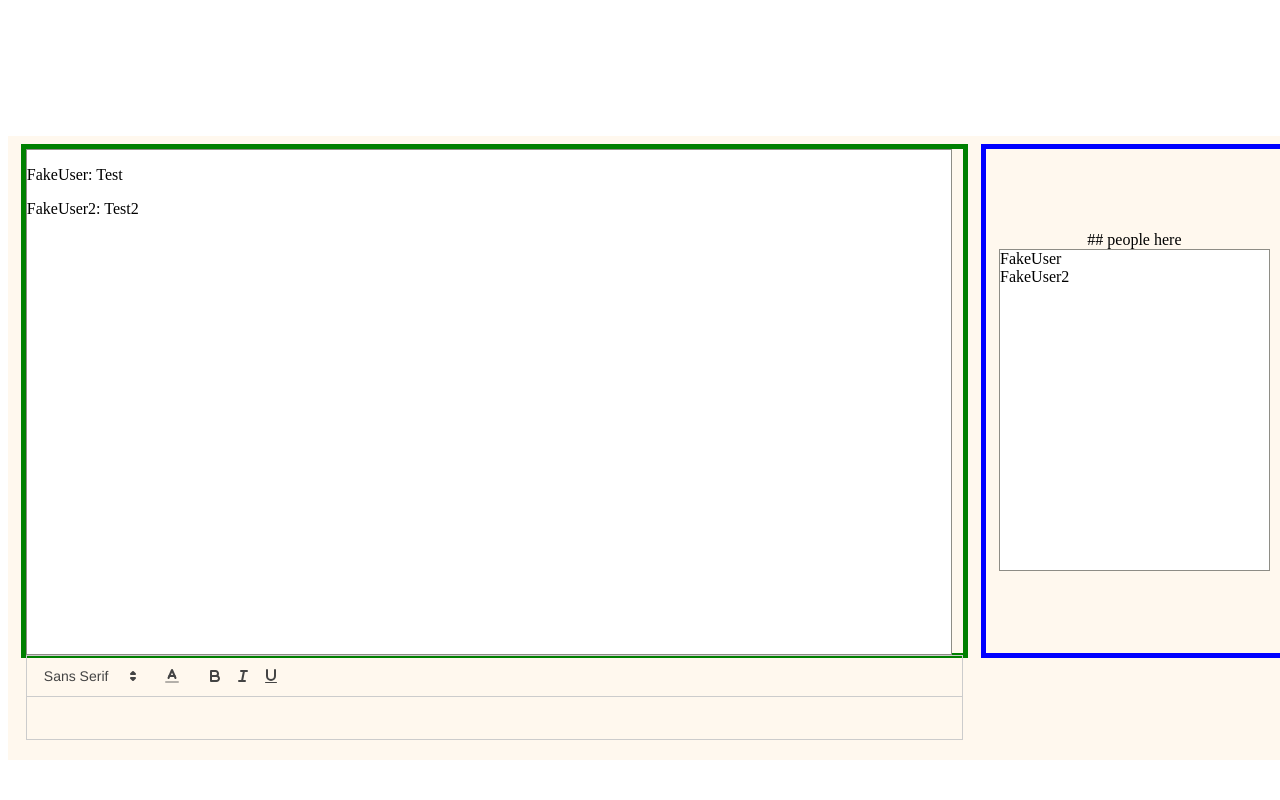
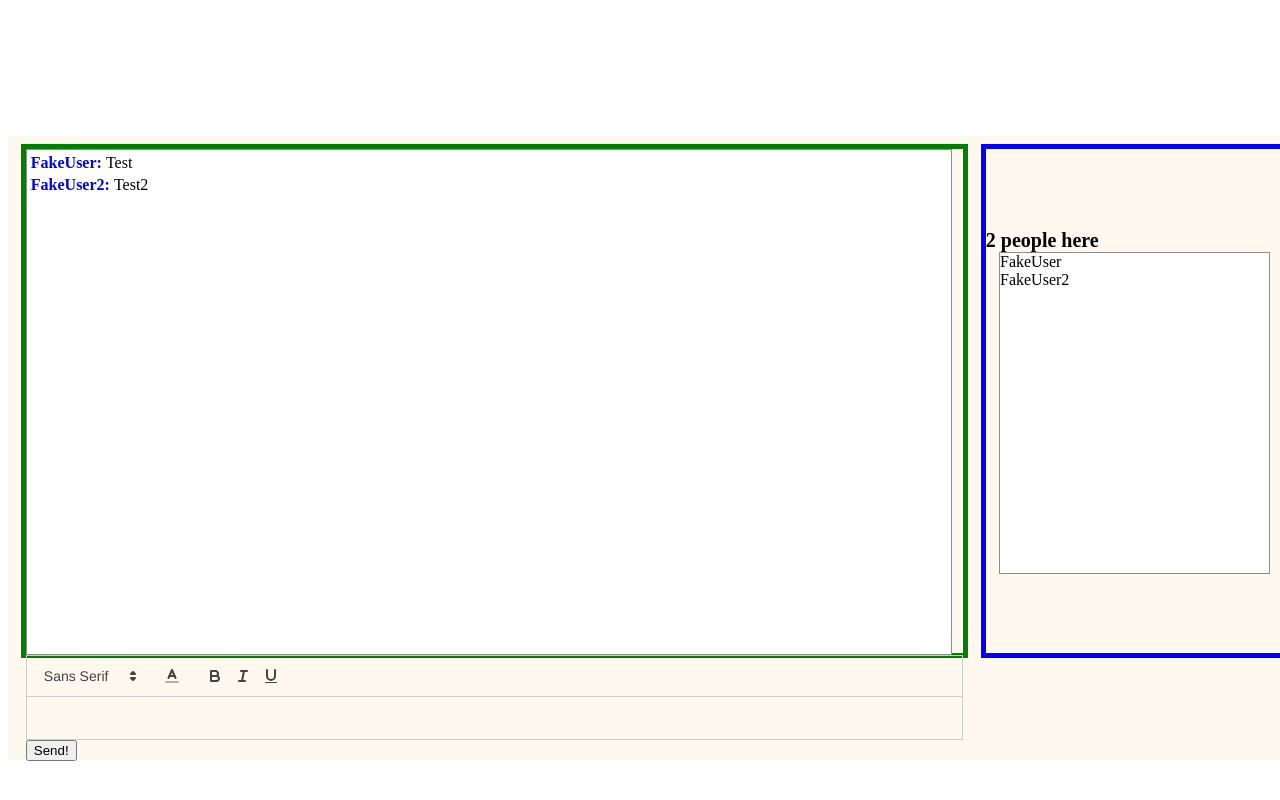
Before and after one commit to donkeykong718/ASL-Front, a Next.js app in the folder asl-front/: page /chat in a window 1280 px wide. Built offline with nearby package versions, Linux system fonts and the light colour scheme.

Commit message:
Makes new messages appear in the chat

```diff
--- a/asl-front/package.json
+++ b/asl-front/package.json
@@ -12,7 +12,9 @@
     "98.css": "^0.1.20",
     "eslint": "8.37.0",
     "eslint-config-next": "13.2.4",
+    "html-react-parser": "^3.0.15",
     "next": "13.2.4",
+    "node-html-parser": "^6.1.5",
     "quill": "^1.3.6",
     "react": "^18.2.0",
     "react-dom": "^18.2.0",
--- a/asl-front/src/app/layout.js
+++ b/asl-front/src/app/layout.js
@@ -1,5 +1,5 @@
 import './globals.css'
-import '../pages/login/Login.css'
+// import '../pages/login/Login.css'
 
 export const metadata = {
   title: 'Create Next App',
--- a/asl-front/src/components/Chatroom/ChatLine.jsx
+++ b/asl-front/src/components/Chatroom/ChatLine.jsx
@@ -1,10 +1,19 @@
 import styles from './Chatroom.module.css'
+import { parse } from 'node-html-parser';
+import Parser from 'html-react-parser';
 
-export default function ListBuddy({ message }) {
+export default function ChatLine({ message }) {
 
   const { author, text } = message;
 
-  return (
-    <p className={styles.message}>{author}: {text}</p>
+  const spanText = text.replace('<p>', '<span className={styles.chatText}>').replace('</p>', '</span>');
+  const rtf = Parser(spanText)
+
+  console.log(rtf)
+  // console.log(rtf.childNodes[0]);
+  // console.log(Parser(text))
+
+  return (<p className={styles.message}>
+    <span className={styles.chatUser}>{author}: </span>{rtf}</p>
   )
 }
--- a/asl-front/src/components/Chatroom/Chatroom.jsx
+++ b/asl-front/src/components/Chatroom/Chatroom.jsx
@@ -1,6 +1,8 @@
+// 'use Client';
+
 // import { useState, useEffect } from 'react'
 import styles from './Chatroom.module.css'
-// import '98.css'
+// import '98.csxss'
 // import { w3cwebsocket as W3CWebSocket } from "websocket"
 
 // import ReactQuill from "react-quill";
@@ -37,12 +39,24 @@ const formats = [
   'underline'
 ]
 
+let activeUsers = [{ username: 'FakeUser' }, { username: 'FakeUser2' }]
+let messages = [{ author: 'FakeUser', text: 'Test' }, { author: 'FakeUser2', text: 'Test2' }]
+
+const currentUser = 'davidkoll'
+
 export default function Chatroom() {
 
   const [value, setValue] = useState('');
 
-  const activeUsers = [{ username: 'FakeUser' }, { username: 'FakeUser2' }]
-  const messages = [{ author: 'FakeUser', text: 'Test' }, { author: 'FakeUser2', text: 'Test2' }]
+
+  const handleSubmit = async (e) => {
+    e.preventDefault();
+    let newText = value;
+    let newMessage = { author: currentUser, text: newText }
+    setValue(newMessage);
+    messages.push(newMessage);
+    console.log(messages);
+  }
 
   return (
     <div>
@@ -52,9 +66,11 @@ export default function Chatroom() {
             {messages.map((message, index) => (<ChatLine message={message} key={index} />))}
           </div>
           <ReactQuill modules={modules} formats={formats} value={value} onChange={setValue} theme="snow" />
+          <button onClick={handleSubmit}>Send!</button>
+
         </div>
         <div className={styles.buddyCol}>
-          <header>## people here</header>
+          <p className={styles.userList}>{activeUsers.length} people here</p>
           <div className={styles.buddyList}>
             {/* Need to input active users. How? */}
             {activeUsers.map((user, index) => (<ListBuddy user={user} key={index} />))}
--- a/asl-front/src/components/Chatroom/Chatroom.module.css
+++ b/asl-front/src/components/Chatroom/Chatroom.module.css
@@ -110,6 +110,15 @@ You do not need to worry about .error {} colliding with any other `.css` or
   height: 2vh;
 }
 
+.message {
+  margin: .25em;
+}
+
+.chatUser {
+  color: blue;
+  font-weight: bold;
+}
+
 
 
 /* .chatWindow::-webkit-scrollbar-button:vertical:decrement,
@@ -133,10 +142,17 @@ You do not need to worry about .error {} colliding with any other `.css` or
   display: block;
 } */
 
+.userList {
+  font-weight: bold;
+  font-size: 1.25em;
+  font-family: 'Veranda';
+  margin: 0;
+  align-self: baseline;
+}
+
 .activeUser {
   margin: 0;
 }
-
 
 
 .toolBar {
@@ -174,6 +190,6 @@ You do not need to worry about .error {} colliding with any other `.css` or
   position: relative;
 }
 
-.ql-editor {
-  background: white;
-}
+/* .quill {
+  background-color: white;
+} */
```
Also changed, not shown: asl-front/src/components/Chatroom/Chatroom 2.jsx (added, +46 -0 lines), asl-front/src/components/Chatroom/Chatroom.module 2.css (added, +56 -0 lines), 1 other file (tests, documents, lock files or other folders).
